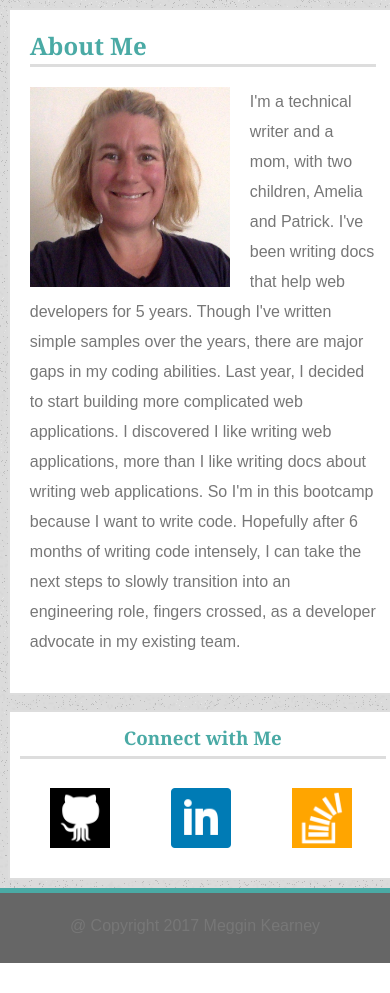
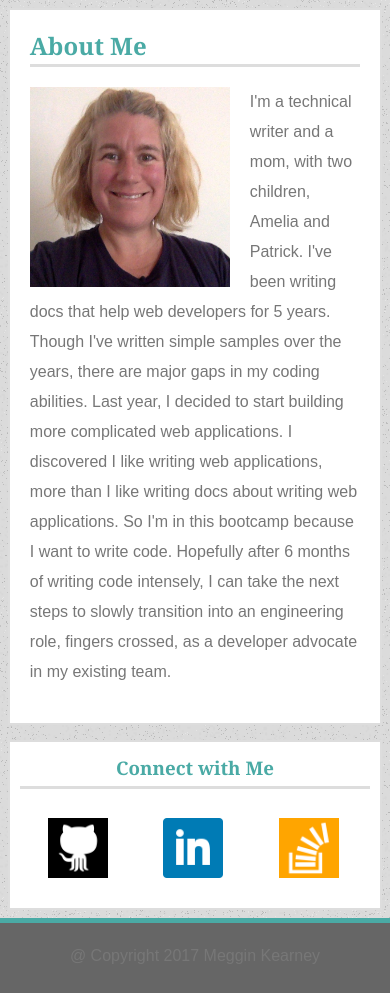
Before and after one commit to Meggin/Responsive-Portfolio, a PHP site: page /index.php in a window 390 px wide. Shown: the part 112-1105 px from the top of the page. Before the commit the page ends 1075 px from the top, so only its background shows below. Run offline with PHP 8.4, Linux system fonts and the light colour scheme.

Commit message:
Even closer

```diff
--- a/assets/css/style.css
+++ b/assets/css/style.css
@@ -11,6 +11,7 @@ body {
 	text-align: left;
 	/* Set width to 1200 instead of 960 for better layout (in my humble opinion). */
 	width: 100%;
+	height: 100%;
 	margin: 0%;
 	vertical-align: middle;
 }
@@ -45,7 +46,7 @@ nav	{
 	width: 27%;
 	text-align: center;
 	float: right;
-	margin-right: 3%;
+	margin-right: 2%;
 }
 
 ul {
@@ -256,14 +257,19 @@ footer {
 @media screen and (max-width: 768px) {
 
 	#social-links {
+		clear: both;
 		float: left;
-		width: 100%;
+		overflow: auto 0;
+		width: 96%;
 		margin: 2%;
+		margin-right: 2%
 	}
 
 	#main-bio {
+		clear: both;
 		float: left;
-		width: 100%;
+		overflow: auto 0;
+		width: initial;
 		margin: 2%;
 	}
 }
@@ -304,14 +310,19 @@ footer {
 	}
 
 	#social-links {
+		clear: both;
 		float: left;
-		width: 100%;
+		overflow: auto 0;
+		width: 96%;
 		margin: 2%;
+		margin-right: 2%
 	}
 
 	#main-bio {
+		clear: both;
 		float: left;
-		width: 100%;
+		overflow: auto 0;
+		width: initial;
 		margin: 2%;
 	}
 
```
Lines whose indentation alone changed are shown as unchanged.
